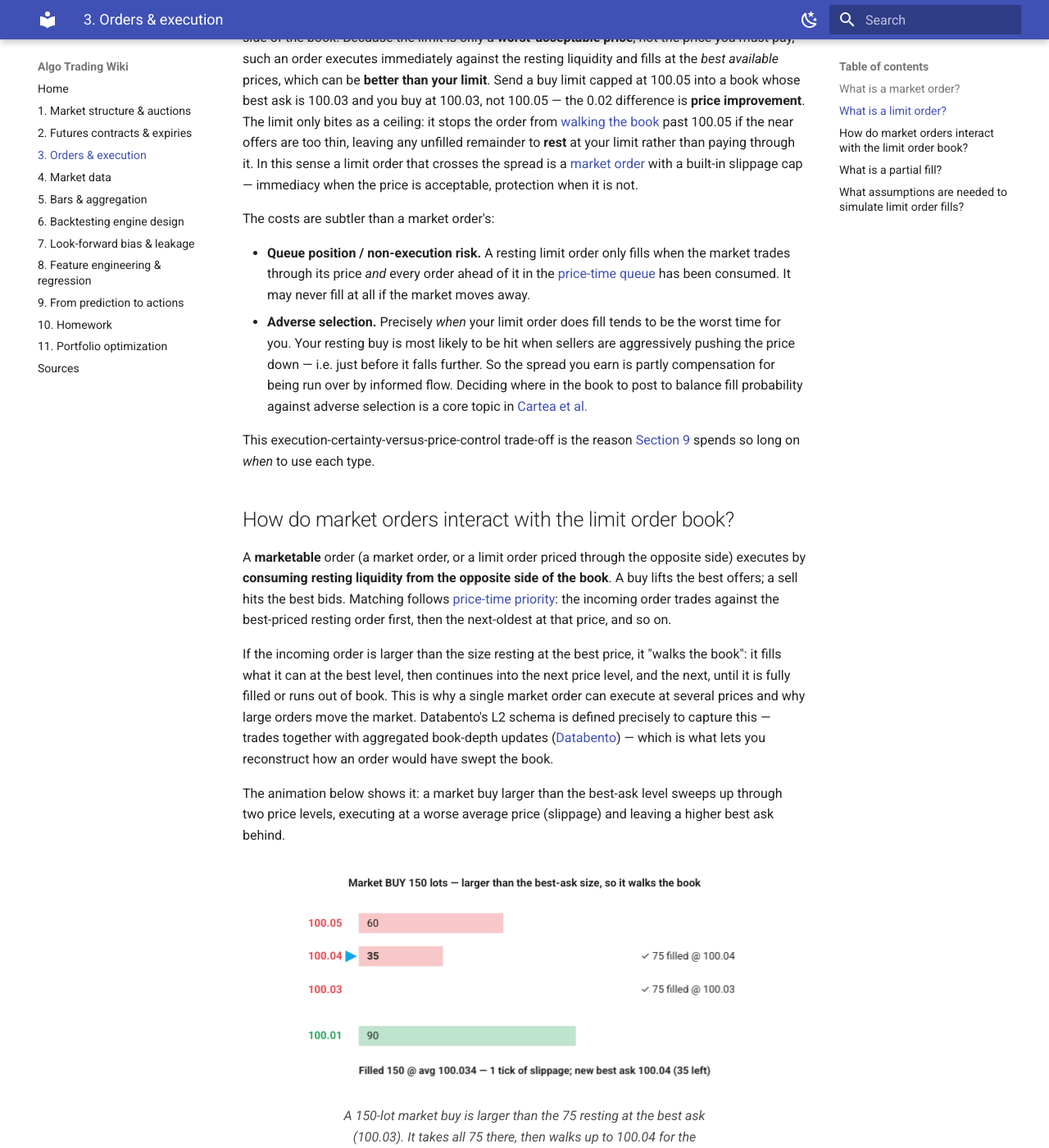
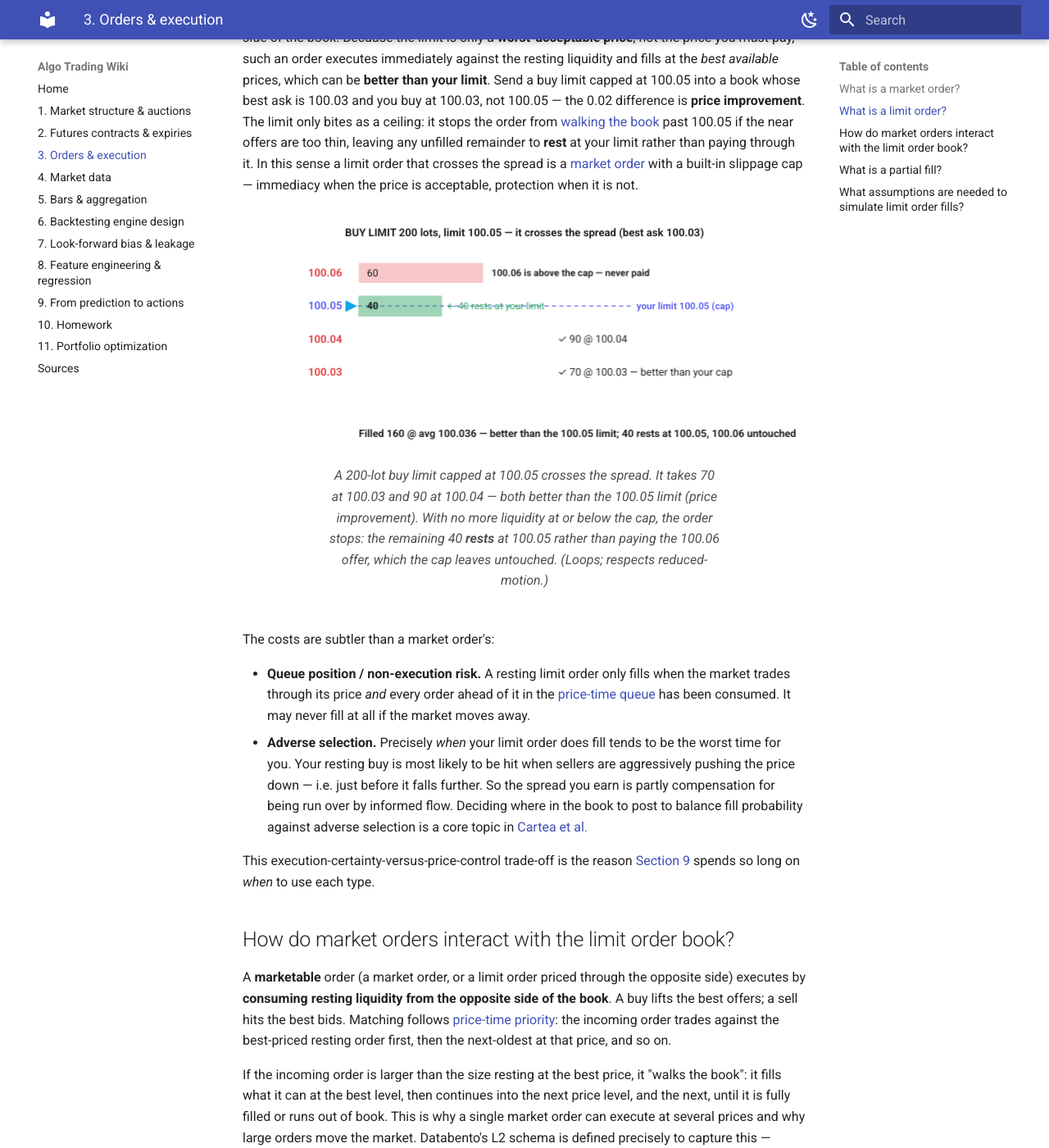
Before and after one commit to chiaolun/algo-trading-primer, an MkDocs documentation site: the page built from docs/03-orders-and-execution.md, in a window 1280 px wide and 1400 px high, scrolled down 1394 px. Shown: the whole window at 82% size. Built offline with MkDocs 1.6.1 and Material for MkDocs 9.7.7, drawn with Linux system fonts in a browser that asks for light colours.

Commit message:
Add crossing-limit animation (price improvement + cap protection) to §3
Looping CSS-animated SVG for the marketable-limit case: a 200-lot buy capped at
100.05 crosses the spread, fills 70 @ 100.03 and 90 @ 100.04 — both better than
the limit (price improvement) — then rests the remaining 40 at 100.05 instead of
paying the 100.06 offer, which the cap leaves untouched. Theme-aware,
reduced-motion-friendly. Verified timing in-browser.

Co-Authored-By: Claude Opus 4.8 (1M context) <noreply@anthropic.com>

```diff
--- a/docs/03-orders-and-execution.md
+++ b/docs/03-orders-and-execution.md
@@ -92,6 +92,58 @@ improvement**. The limit only bites as a ceiling: it stops the order from
 your limit rather than paying through it. In this sense a limit order that crosses
 the spread is a [market order](#what-is-a-market-order) with a built-in slippage
 cap — immediacy when the price is acceptable, protection when it is not.
+
+<figure style="margin:1.5rem 0;width:100%">
+<svg viewBox="0 0 680 280" role="img" aria-label="Animation of a crossing buy limit order filling below its limit price and resting the remainder at the cap" style="width:100%;height:auto;display:block;color:var(--md-default-fg-color)">
+  <title>A crossing limit order fills better than its limit, and the cap protects the far offers</title>
+  <style>
+    .mkcl-stage{animation:mkcl-stage 10s infinite}
+    .mkcl-bar{transform-box:fill-box;transform-origin:left center}
+    .mkcl-b3{animation:mkcl-b3 10s infinite}.mkcl-b4{animation:mkcl-b4 10s infinite}
+    .mkcl-arrow{animation:mkcl-arrow 10s infinite}
+    .mkcl-n3{animation:mkcl-n3 10s infinite}.mkcl-n4{animation:mkcl-n4 10s infinite}
+    .mkcl-f1{animation:mkcl-f1 10s infinite}.mkcl-f2{animation:mkcl-f2 10s infinite}
+    .mkcl-rest{animation:mkcl-rest 10s infinite}.mkcl-prot{animation:mkcl-prot 10s infinite}.mkcl-sum{animation:mkcl-sum 10s infinite}
+    @keyframes mkcl-stage{0%,86%{opacity:1}90%,95%{opacity:0}99%,100%{opacity:1}}
+    @keyframes mkcl-b3{0%,16%{transform:scaleX(1)}28%,89%{transform:scaleX(0)}92%,100%{transform:scaleX(1)}}
+    @keyframes mkcl-b4{0%,32%{transform:scaleX(1)}46%,89%{transform:scaleX(0)}92%,100%{transform:scaleX(1)}}
+    @keyframes mkcl-arrow{0%,28%{transform:translateY(0)}34%,46%{transform:translateY(-40px)}52%,86%{transform:translateY(-80px)}92%,100%{transform:translateY(0)}}
+    @keyframes mkcl-n3{0%,16%{opacity:1}28%,90%{opacity:0}93%,100%{opacity:1}}
+    @keyframes mkcl-n4{0%,32%{opacity:1}46%,90%{opacity:0}93%,100%{opacity:1}}
+    @keyframes mkcl-f1{0%,16%{opacity:0}22%,86%{opacity:1}90%,100%{opacity:0}}
+    @keyframes mkcl-f2{0%,32%{opacity:0}38%,86%{opacity:1}90%,100%{opacity:0}}
+    @keyframes mkcl-rest{0%,50%{opacity:0}58%,86%{opacity:1}90%,100%{opacity:0}}
+    @keyframes mkcl-prot{0%,50%{opacity:0}56%,86%{opacity:1}90%,100%{opacity:0}}
+    @keyframes mkcl-sum{0%,64%{opacity:0}70%,86%{opacity:1}90%,100%{opacity:0}}
+    @media (prefers-reduced-motion:reduce){.mkcl-stage,.mkcl-b3,.mkcl-b4,.mkcl-arrow,.mkcl-n3,.mkcl-n4,.mkcl-f1,.mkcl-f2,.mkcl-rest,.mkcl-prot,.mkcl-sum{animation:none}}
+  </style>
+  <g class="mkcl-stage">
+    <text x="340" y="20" text-anchor="middle" font-size="13" font-weight="600" fill="currentColor">BUY LIMIT 200 lots, limit 100.05 — it crosses the spread (best ask 100.03)</text>
+    <g font-size="13" font-weight="600" text-anchor="end">
+      <text x="120" y="68" fill="#e5484d">100.06</text>
+      <text x="120" y="108" fill="#6366f1">100.05</text>
+      <text x="120" y="148" fill="#e5484d">100.04</text>
+      <text x="120" y="188" fill="#e5484d">100.03</text>
+    </g>
+    <line x1="130" y1="104" x2="470" y2="104" stroke="#6366f1" stroke-width="1.5" stroke-dasharray="5 4" opacity="0.7"/>
+    <text x="475" y="108" font-size="11.5" font-weight="600" fill="#6366f1">your limit 100.05 (cap)</text>
+    <rect x="140" y="52" width="150" height="24" fill="#e5484d" opacity="0.3"/><text x="150" y="68" font-size="12" fill="currentColor">60</text>
+    <rect class="mkcl-bar mkcl-b4" x="140" y="132" width="225" height="24" fill="#e5484d" opacity="0.3"/><text class="mkcl-n4" x="150" y="148" font-size="12" fill="currentColor">90</text>
+    <rect class="mkcl-bar mkcl-b3" x="140" y="172" width="175" height="24" fill="#e5484d" opacity="0.3"/><text class="mkcl-n3" x="150" y="188" font-size="12" fill="currentColor">70</text>
+    <g class="mkcl-rest" opacity="0"><rect x="140" y="92" width="100" height="24" fill="#2ca35e" opacity="0.45" stroke="#2ca35e"/><text x="150" y="108" font-size="12" font-weight="600" fill="currentColor">40</text><text x="246" y="108" font-size="11.5" fill="#2ca35e">← 40 rests at your limit</text></g>
+    <g class="mkcl-arrow" fill="#0ea5e9"><path d="M124,177 L124,191 L138,184 Z"/></g>
+    <text class="mkcl-f1" opacity="0" x="380" y="188" font-size="12.5" fill="currentColor">✓ 70 @ 100.03 — better than your cap</text>
+    <text class="mkcl-f2" opacity="0" x="380" y="148" font-size="12.5" fill="currentColor">✓ 90 @ 100.04</text>
+    <text class="mkcl-prot" opacity="0" x="300" y="68" font-size="11.5" font-weight="600" fill="currentColor">100.06 is above the cap — never paid</text>
+    <text class="mkcl-sum" opacity="0" x="140" y="262" font-size="12.5" font-weight="600" fill="currentColor">Filled 160 @ avg 100.036 — better than the 100.05 limit; 40 rests at 100.05, 100.06 untouched</text>
+  </g>
+</svg>
+<figcaption style="font-size:0.8rem;opacity:0.8">A 200-lot buy limit capped at 100.05 crosses the spread. It takes 70 at 100.03 and
+90 at 100.04 — both <em>better</em> than the 100.05 limit (price improvement). With no
+more liquidity at or below the cap, the order stops: the remaining 40 <strong>rests</strong>
+at 100.05 rather than paying the 100.06 offer, which the cap leaves untouched. (Loops;
+respects reduced-motion.)</figcaption>
+</figure>
 
 The costs are subtler than a market order's:
 
```
